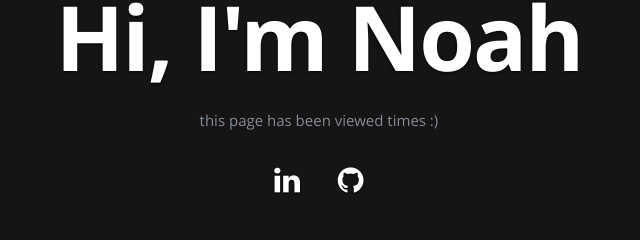
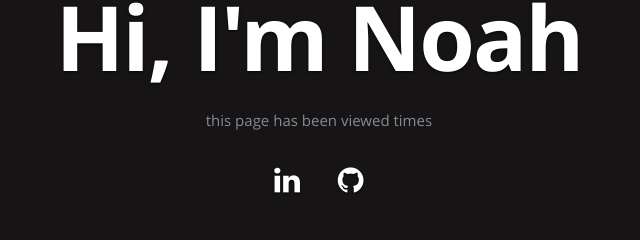
Before and after one commit to NoahGallo/Azure_Resume, a plain HTML site: page frontend/index.html in a window 1280 px wide. Shown: the part 281-521 px from the top of the page, 323-963 px from the left. Drawn offline with nearby package versions, Linux system fonts and the light colour scheme; no server answers.

Commit message:
Minor changes to html

```diff
--- a/frontend/index.html
+++ b/frontend/index.html
@@ -56,7 +56,7 @@
          <div class="banner-text">
             <h1 class="responsive-headline">Hi, I'm Noah</h1>
 
-            <p>this page has been viewed <a id="counter"></a> times :) </p>
+            <p>this page has been viewed <a id="counter"></a> times</p>
             <ul class="social">
                <li><a href="https://www.linkedin.com/in/noahgallo/" target="_blank"><i class="fa fa-linkedin"></i></a></li>
                <li><a href="https://github.com/NoahGallo" target="_blank"><i class="fa fa-github" ></i></a></li>
```
